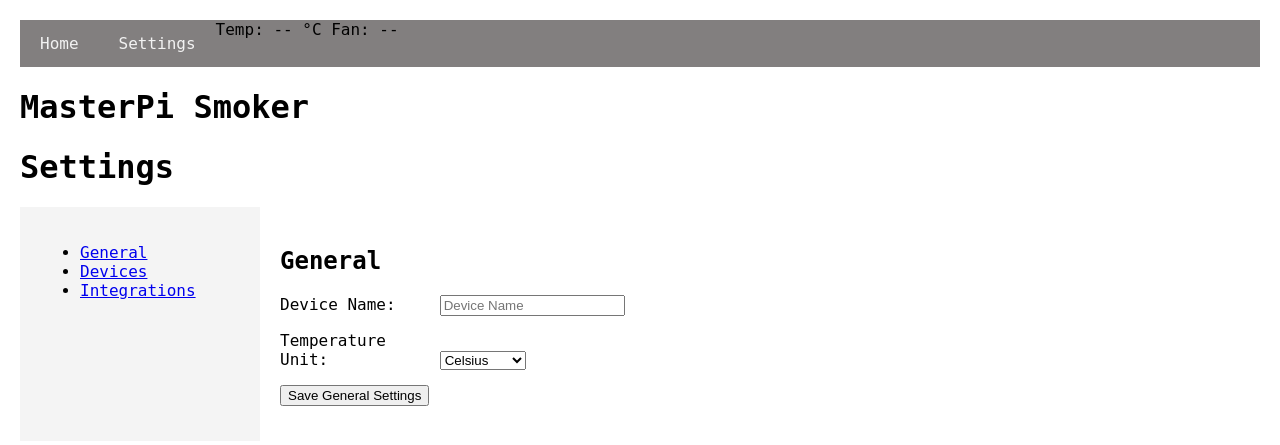
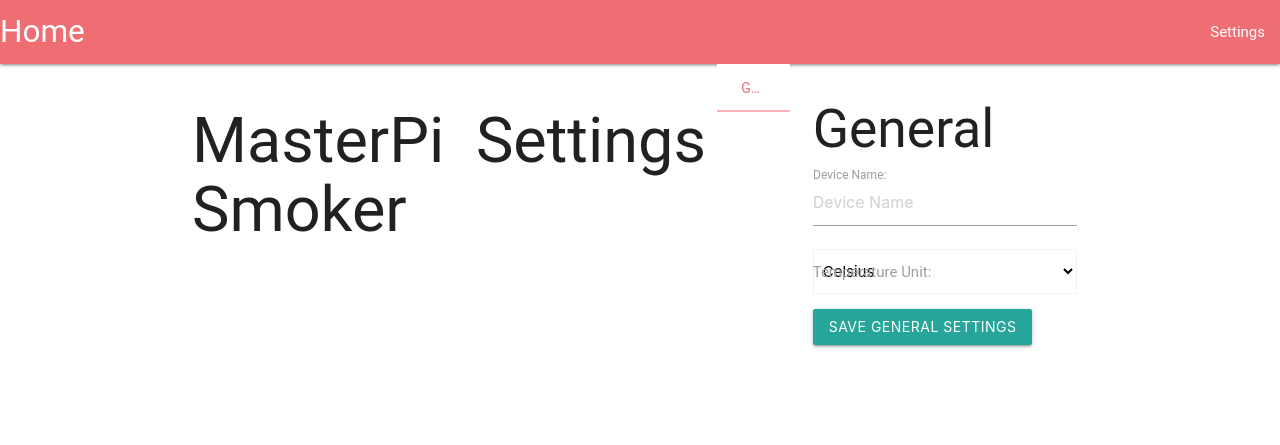
Before and after one commit to Killerphish/MasterPI, a Flask app: template templates/settings.html in a window 1280 px wide. Shown: the top 445 px of the page. Run offline with Flask 3, Linux system fonts and the light colour scheme; the template is opened without the code that fills it, so the values that code supplies are empty.

Commit message:
added materialize design

```diff
--- a/static/css/style.css
+++ b/static/css/style.css
@@ -1,5 +1,5 @@
 body {
-    font-family: monospace, sans-serif;
+    font-family: 'Roboto', sans-serif;
     margin: 20px;
 }
 
@@ -11,6 +11,7 @@ label {
     display: inline-block;
     width: 150px;
 }
+
 .navbar {
     overflow: hidden;
     background-color: #827f7f;
--- a/templates/settings.html
+++ b/templates/settings.html
@@ -5,7 +5,8 @@
     <meta name="viewport" content="width=device-width, initial-scale=1.0">
     <title>Settings</title>
     <link rel="stylesheet" href="{{ url_for('static', filename='css/style.css') }}">
-    <link rel="stylesheet" href="https://cdnjs.cloudflare.com/ajax/libs/font-awesome/5.15.4/css/all.min.css"> <!-- Include Font Awesome for icons -->
+    <link rel="stylesheet" href="https://cdnjs.cloudflare.com/ajax/libs/materialize/1.0.0/css/materialize.min.css">
+    <script src="https://cdnjs.cloudflare.com/ajax/libs/materialize/1.0.0/js/materialize.min.js"></script>
     <meta name="csrf-token" content="{{ csrf_token() }}">
     <style>
         .tab-content {
@@ -17,25 +18,26 @@
     </style>
 </head>
 <body>
-    <div class="navbar">
-        <a href="./#home">Home</a>
-        <a href="settings.html">Settings</a>
-        <div class="status">
-            <span id="current-temp">Temp: -- °C</span>
-            <span id="fan-status">Fan: --</span>
+    <nav>
+        <div class="nav-wrapper">
+            <a href="./#home" class="brand-logo">Home</a>
+            <ul id="nav-mobile" class="right hide-on-med-and-down">
+                <li><a href="settings.html">Settings</a></li>
+            </ul>
         </div>
-    </div>
+    </nav>
+    <div class="container">
         <h1 id="deviceName">MasterPi Smoker</h1>
         <h1>Settings</h1>
-    <div class="container">
-        <div class="sidebar">
-            <ul>
-                <li><a href="#" class="tab-link" data-tab="general">General</a></li>
-                <li><a href="#" class="tab-link" data-tab="devices">Devices</a></li>
-                <li><a href="#" class="tab-link" data-tab="integrations">Integrations</a></li>
+        <div class="row">
+            <div class="col s3">
+                <ul class="tabs">
+                    <li class="tab col s12"><a href="#general">General</a></li>
+                    <li class="tab col s12"><a href="#devices">Devices</a></li>
+                    <li class="tab col s12"><a href="#integrations">Integrations</a></li>
                 </ul>
             </div>
-        <div class="content">
+            <div class="col s9">
                 <!-- Display messages -->
                 {% if messages %}
                     <div id="messageContainer">
@@ -48,40 +50,40 @@
                     <input type="hidden" name="csrf_token" value="{{ csrf_token() }}">
                     <div id="general" class="tab-content active">
                         <h2>General</h2>
-                    <div>
+                        <div class="input-field">
                             <label for="device_name">Device Name:</label>
                             <input type="text" id="device_name" name="device_name" placeholder="Device Name">
                         </div>
-                    <div>
+                        <div class="input-field">
                             <label for="temp_unit">Temperature Unit:</label>
-                        <select id="temp_unit" name="temp_unit">
+                            <select id="temp_unit" name="temp_unit" class="browser-default">
                                 <option value="C">Celsius</option>
                                 <option value="F">Fahrenheit</option>
                             </select>
                         </div>
                         <div>
-                        <button type="button" id="saveGeneral">Save General Settings</button>
+                            <button type="button" id="saveGeneral" class="btn">Save General Settings</button>
                         </div>
                     </div>
                     <div id="devices" class="tab-content">
                         <h2>Devices</h2>
                         <div class="sensor-management">
                             <div class="sensor-add">
-                            <select id="sensor_type" name="sensor_type">
+                                <select id="sensor_type" name="sensor_type" class="browser-default">
                                     <option value="MAX31865">MAX31865</option>
                                     <option value="MAX31855">MAX31855</option>
                                     <option value="ADS1115">ADS1115</option>
                                 </select>
-                            <button type="button" id="addSensor">Add Sensor</button>
+                                <button type="button" id="addSensor" class="btn">Add Sensor</button>
                             </div>
                             <div class="sensor-list">
                                 <h3>Enabled Sensors</h3>
-                            <ul id="sensorList">
+                                <ul id="sensorList" class="collection">
                                     {% for sensor in sensors %}
-                                    <li>
+                                        <li class="collection-item">
                                             <span class="sensor-info">{{ sensor.type }}</span>
-                                        <button class="edit-sensor" data-index="{{ loop.index0 }}">Edit</button>
-                                        <button class="remove-sensor" data-index="{{ loop.index0 }}">Remove</button>
+                                            <button class="btn-small edit-sensor" data-index="{{ loop.index0 }}">Edit</button>
+                                            <button class="btn-small red remove-sensor" data-index="{{ loop.index0 }}">Remove</button>
                                         </li>
                                     {% endfor %}
                                 </ul>
@@ -92,10 +94,12 @@
                                 <h3>Edit Sensor</h3>
                                 <form id="editSensorForm">
                                     <input type="hidden" id="editSensorIndex" name="index">
+                                    <div class="input-field">
                                         <label for="editSensorCount">Number of devices:</label>
                                         <input type="number" id="editSensorCount" name="count" min="1" required>
-                                <button type="submit">Save</button>
-                                <button type="button" id="cancelEdit">Cancel</button>
+                                    </div>
+                                    <button type="submit" class="btn">Save</button>
+                                    <button type="button" id="cancelEdit" class="btn red">Cancel</button>
                                 </form>
                             </div>
                         </div>
@@ -105,39 +109,44 @@
                                 <p>Are you sure you want to remove this sensor?</p>
                                 <form id="removeSensorForm" method="POST">
                                     <input type="hidden" id="removeSensorIndex" name="index">
-                                <button type="submit">Confirm</button>
-                                <button type="button" id="cancelRemove">Cancel</button>
+                                    <button type="submit" class="btn">Confirm</button>
+                                    <button type="button" id="cancelRemove" class="btn red">Cancel</button>
                                 </form>
                             </div>
                         </div>
                         <div>
-                        <button type="submit">Save Device Settings</button>
+                            <button type="submit" class="btn">Save Device Settings</button>
                         </div>
                     </div>
                     <div id="integrations" class="tab-content">
                         <h2>Integrations</h2>
-                    <div>
+                        <div class="input-field">
                             <label for="meater_integration">Enable Meater Integration:</label>
                             <input type="checkbox" id="meater_integration" name="meater_integration">
                         </div>
                         <div id="meaterStatus">Meater connection status will be displayed here.</div>
                         <div id="meater-temp">Meater temperature will be displayed here.</div>
-                    <div>
+                        <div class="input-field">
                             <label for="meater_email">Meater Cloud Email:</label>
                             <input type="email" id="meater_email" name="meater_email" placeholder="Meater Cloud Email">
                         </div>
-                    <div>
+                        <div class="input-field">
                             <label for="meater_password">Meater Cloud Password:</label>
                             <input type="password" id="meater_password" name="meater_password" placeholder="Meater Cloud Password">
                         </div>
                         <div>
-                        <button type="button" id="saveIntegrations">Save Integration Settings</button>
+                            <button type="button" id="saveIntegrations" class="btn">Save Integration Settings</button>
                         </div>
                     </div>
                 </form>
             </div>
         </div>
-
+    </div>
     <script type="module" src="{{ url_for('static', filename='js/settings.js') }}"></script>
+    <script>
+        document.addEventListener("DOMContentLoaded", function() {
+            M.AutoInit();
+        });
+    </script>
 </body>
 </html>
```
Also changed, not shown: templates/index.html (+22 -13 lines), templates/wizard.html (+27 -13 lines). Lines whose indentation alone changed are shown as unchanged.
